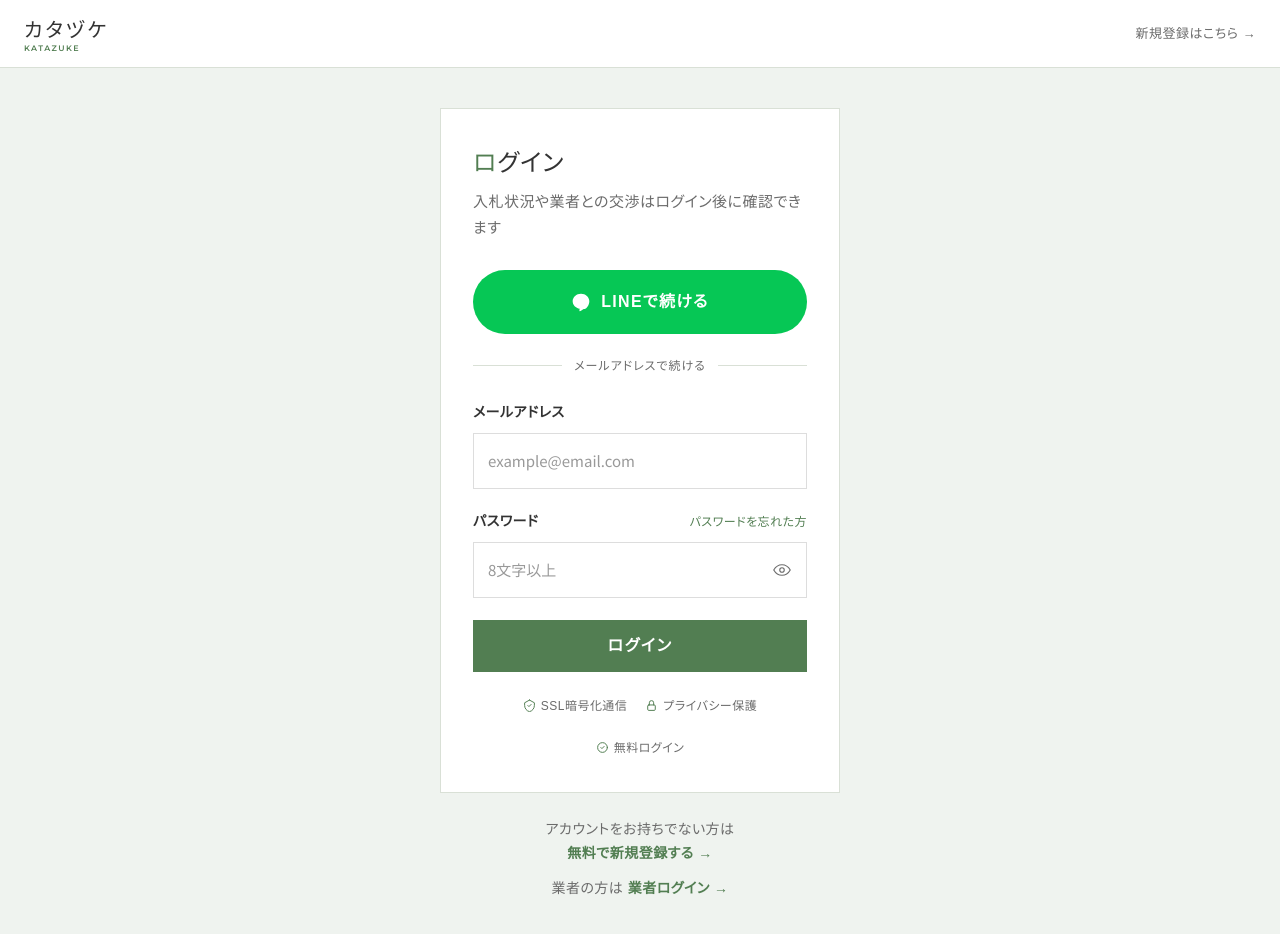
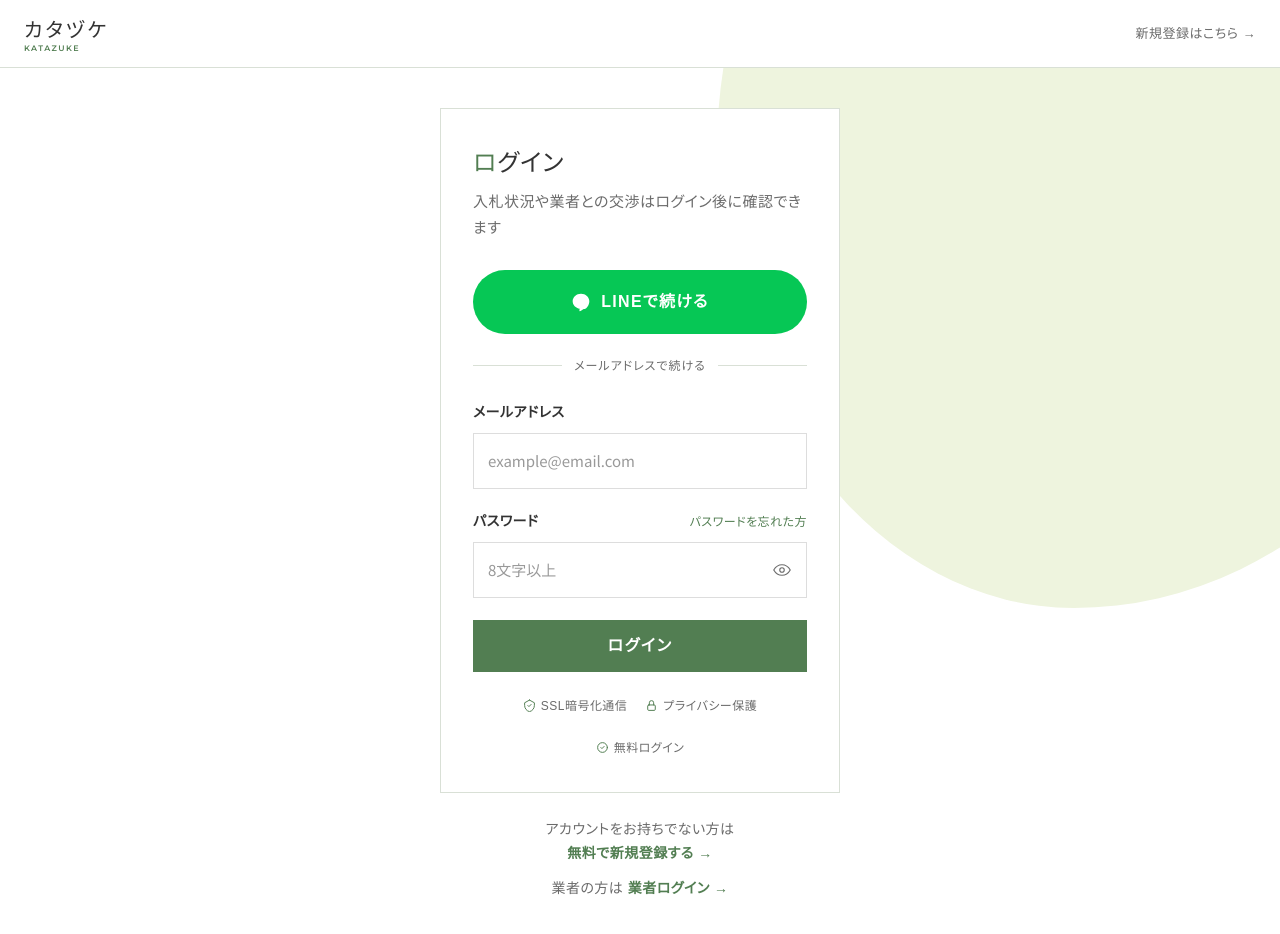
Before and after one commit to japandaily-hub/sokuri, a Next.js app in the folder web/: page /login in a window 1280 px wide. Shown: the top 934 px of the page. Built offline with nearby package versions, Linux system fonts and the light colour scheme.

Commit message:
[claude] style(web): 認証画面を白地+若草blobへ、LINEログインボタンの幅を360pxに抑制（デザイン再審査の指摘）
Co-Authored-By: Claude Fable 5.1 <noreply@anthropic.com>

```diff
--- a/web/src/app/katazuke-pages.css
+++ b/web/src/app/katazuke-pages.css
@@ -5,7 +5,11 @@
    ============================================================ */
 
 /* ---------- 認証・フォーム共通（ログイン/新規登録/PWリセット等） ---------- */
-.auth-page { background: var(--pale); min-height: 100vh; }
+/* 認証画面: 人の森の作法＝白地に淡い若草の blob。カードは 1px ヘアラインで区切る（面は使わない） */
+.auth-page { background: #fff; min-height: 100vh; position: relative; overflow: hidden; }
+.auth-page::before { content: ""; position: absolute; right: -18vw; top: -34vh; width: 62vw; height: 110vh; background: #eef4de;
+  border-radius: 42% 58% 55% 45% / 48% 42% 58% 52%; pointer-events: none; z-index: 0; }
+.auth-page > * { position: relative; z-index: 1; }
 
 .auth-bar {
   background: #fff;
@@ -94,6 +98,7 @@
 .btn-line-auth {
   width: 100%; display: flex; align-items: center; justify-content: center; gap: 10px;
   background: #06c755; color: #fff; border: none; border-radius: 99px; padding: 16px 20px;
+  max-width: 360px; margin-left: auto; margin-right: auto; /* 巨大ピルが版面の重心を支配しないよう幅を抑える（形状はLINE公式に準拠） */
   font-family: var(--head); font-size: 16px; font-weight: 600; letter-spacing: .08em; cursor: pointer;
   box-shadow: none; transition: opacity .25s;
 }
```
Also changed, not shown: 1 other file (tests, documents, lock files or other folders).
